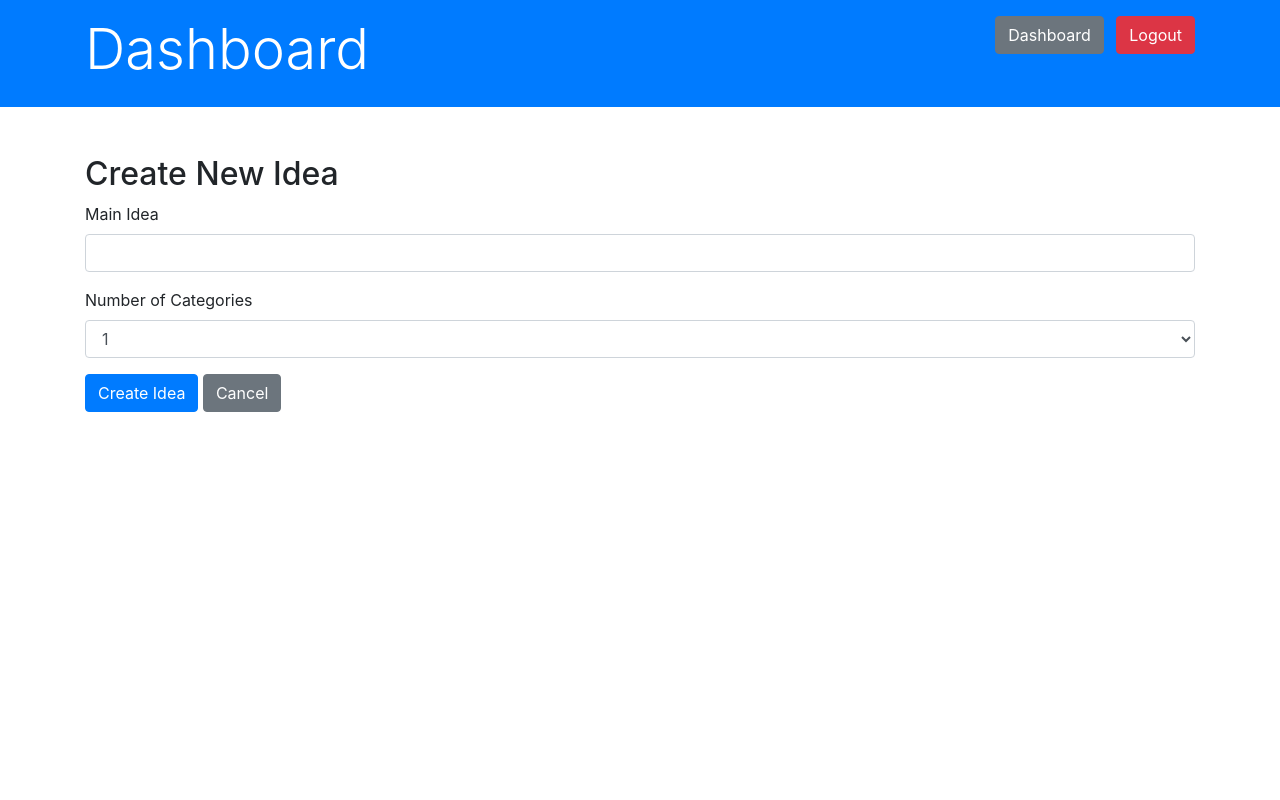
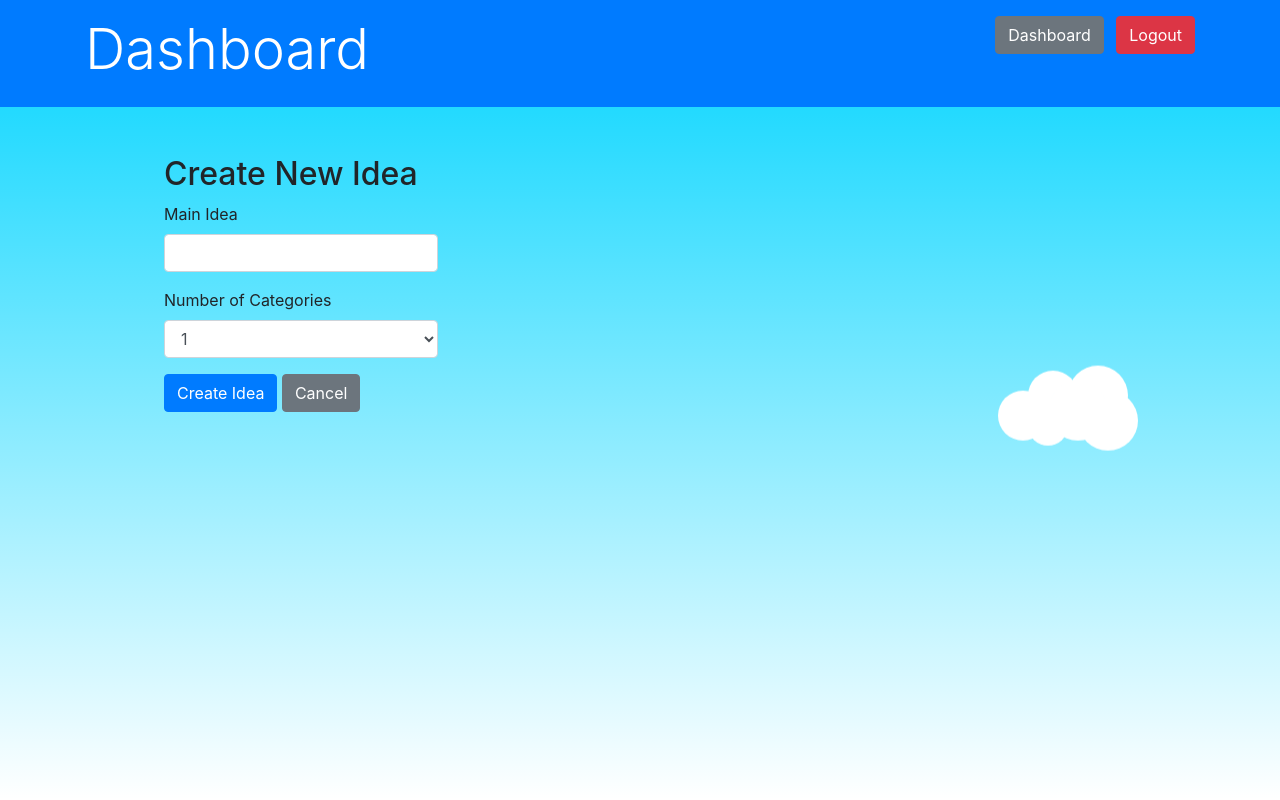
Before and after one commit to deconoixggabell/Brainstorm_visualizer, a Flask app: template flask_app/templates/visual_create.html in a window 1280 px wide. Run offline with Flask 3, Linux system fonts and the light colour scheme; the template is opened without the code that fills it, so the values that code supplies are empty; some libraries are stand-ins or nearby versions.

Commit message:
initial css added to visual_create.html and some other style changes

```diff
--- a/flask_app/models/idea.py
+++ b/flask_app/models/idea.py
@@ -5,7 +5,7 @@ from flask import flash
 db = "brainstorm_visualizer"
 
 class Idea:
-    db = "brainstorm_visualizer_"
+    db = "brainstorm_visualizer"
     def __init__(self, data=None):
         if data is not None:
             self.id = data['id']
--- /dev/null
+++ b/flask_app/static/css/diagram.css
@@ -0,0 +1,69 @@
+
+* {
+    margin: 0;
+    padding: 0;
+    box-sizing: border-box;
+}
+
+body {
+    background: rgb(1,200,247);
+    background: linear-gradient(0deg, rgba(1,200,247,0) 0%, rgba(0,212,255,1) 100%);
+    height: 100%;
+    margin: 0;
+    background-repeat: no-repeat;
+    background-attachment: fixed;
+}
+
+#diagram {
+    margin: 20% 0 20% 0;
+}
+
+#d_main_idea {
+    animation: move 6s ease infinite;
+    -moz-border-radius: 50%;
+    -webkit-border-radius: 50%;
+    border-radius: 50%;
+    background: #FFFFFF;
+    height: 60px;
+    width: 60px;
+    box-shadow: #fff -25px -15px 0 -5px, #fff 20px -15px, #fff 30px 10px, #fff -30px 15px 0 -10px, #fff -55px 5px 0 -5px;
+    text-align: center; /* Temporary fix to center text, may need to use flex to center both vertically and horizontally. */
+}
+
+.category {
+    animation: move 6s ease infinite;
+    -moz-border-radius: 50%;
+    -webkit-border-radius: 50%;
+    border-radius: 50%;
+    position: absolute;
+    top: 50%;
+    left: 50%;
+    margin-top: -30px;
+    margin-left: -30px;
+    background: #FFFFFF;
+    height: 60px;
+    width: 60px;
+    box-shadow: #FFFFFF 65px -15px 0 -5px,  #FFFFFF 25px -25px,  #FFFFFF 30px 10px,  #FFFFFF 60px 15px 0 -10px,  #FFFFFF 85px 5px 0 -5px;
+}
+
+.sub_category {
+    animation: move 6s ease infinite;
+    -moz-border-radius: 50%;
+    -webkit-border-radius: 50%;
+    border-radius: 50%;
+    position: absolute;
+    top: 50%;
+    left: 50%;
+    margin-top: -30px;
+    margin-left: -30px;
+    background: #FFFFFF;
+    height: 60px;
+    width: 60px;
+    box-shadow: #FFFFFF 65px -15px 0 -5px,  #FFFFFF 25px -25px,  #FFFFFF 30px 10px,  #FFFFFF 60px 15px 0 -10px,  #FFFFFF 85px 5px 0 -5px;
+}
+
+@keyframes move {
+    50% {
+    transform: translateY(-15px);
+    }
+}
--- a/flask_app/static/css/style.css
+++ b/flask_app/static/css/style.css
@@ -21,4 +21,9 @@
     white-space: pre-line;
 }
 
+
+#form-and-diagram {
+    gap: 40%;
+}
+
 /* https://stackoverflow.com/questions/30593103/preserve-line-breaks-in-textarea */
--- a/flask_app/templates/dashboard.html
+++ b/flask_app/templates/dashboard.html
@@ -18,7 +18,7 @@
                 </div>
                 <div class="col-md-6 text-right">
                     <a href="#" class="btn btn-secondary mr-2">Dashboard</a>
-                    <a href="/create" class="btn btn-secondary mr-2">Create Diagram</a>
+                    <a href="/ideas/create" class="btn btn-secondary mr-2">Create Diagram</a>
 
                     <a href="#" class="btn btn-danger">Logout</a>
                 </div>
--- a/flask_app/templates/visual_create.html
+++ b/flask_app/templates/visual_create.html
@@ -6,6 +6,12 @@
     <title>Create New Idea</title>
     <!-- Add the link to Bootstrap CSS CDN if needed -->
     <link rel="stylesheet" href="https://maxcdn.bootstrapcdn.com/bootstrap/4.5.2/css/bootstrap.min.css">
+    <link rel="stylesheet" href="{{url_for('static', filename='css/style.css')}}">
+    <link rel="stylesheet" href="{{url_for('static', filename='css/diagram.css')}}">
+    <link rel="stylesheet" href="../static/css/style.css">
+    <link rel="stylesheet" href="../static/css/diagram.css">
+
+
 </head>
 <body>
     <header class="container-fluid bg-primary text-white py-3">
@@ -22,12 +28,12 @@
         </div>
     </header>
 
-    <div class="container mt-5">
-        <h2>Create New Idea</h2>
-        <form action="/ideas/create" method="POST">
+    <div id="form-and-diagram" class="container mt-5 d-flex justify-content-around flex-wrap">
+        <form action="/ideas/create" method="POST" class="">
+            <h2>Create New Idea</h2>
             <div class="form-group">
                 <label for="main_idea">Main Idea</label>
-                <input type="text" name="main_idea" class="form-control" required>
+                <input type="text" name="main_idea" id="main_idea_input" class="form-control" required oninput="updateDiagram()">
             </div>
             <div class="form-group">
                 <label for="num_categories">Number of Categories</label>
@@ -47,15 +53,29 @@
                 <a href="/ideas" class="btn btn-secondary">Cancel</a>
             </div>
         </form>
+        <!-- DIAGRAM -->
+        <div id="diagram" class="align-self-center p-2">
+            <div id="d_main_idea">
+
+            </div>
+            <!-- <div class="category">
+            </div>
+            <div class="sub_category">
+            </div> -->
+        </div>
     </div>
+
+
 
     <!-- Add the link to Bootstrap JS CDN and jQuery CDN if needed -->
     <script src="https://ajax.googleapis.com/ajax/libs/jquery/3.5.1/jquery.min.js"></script>
     <script src="https://maxcdn.bootstrapcdn.com/bootstrap/4.5.2/js/bootstrap.min.js"></script>
+
     <script>
         function updateCategoryFields() {
             const numCategories = parseInt(document.getElementById("num_categories").value);
             const categoryFieldsDiv = document.getElementById("category_fields");
+            const dMainIdead = document.getElementById("d_main_idea"); //not being used yet - Franco
             categoryFieldsDiv.innerHTML = ""; // Clear existing fields
 
             for (let i = 1; i <= numCategories; i++) {
@@ -81,6 +101,13 @@
                 }
             }
         }
+
+        function updateDiagram() {
+            const ideaCloud = document.getElementById("d_main_idea"); //not being used yet - Franco
+            const ideaInput = document.getElementById("main_idea_input");
+            ideaCloud.innerHTML = ideaInput.value;
+
+        }
     </script>
 </body>
 </html>
```
Also changed, not shown: flask_app/templates/visual_view.html (+63 -0 lines).
